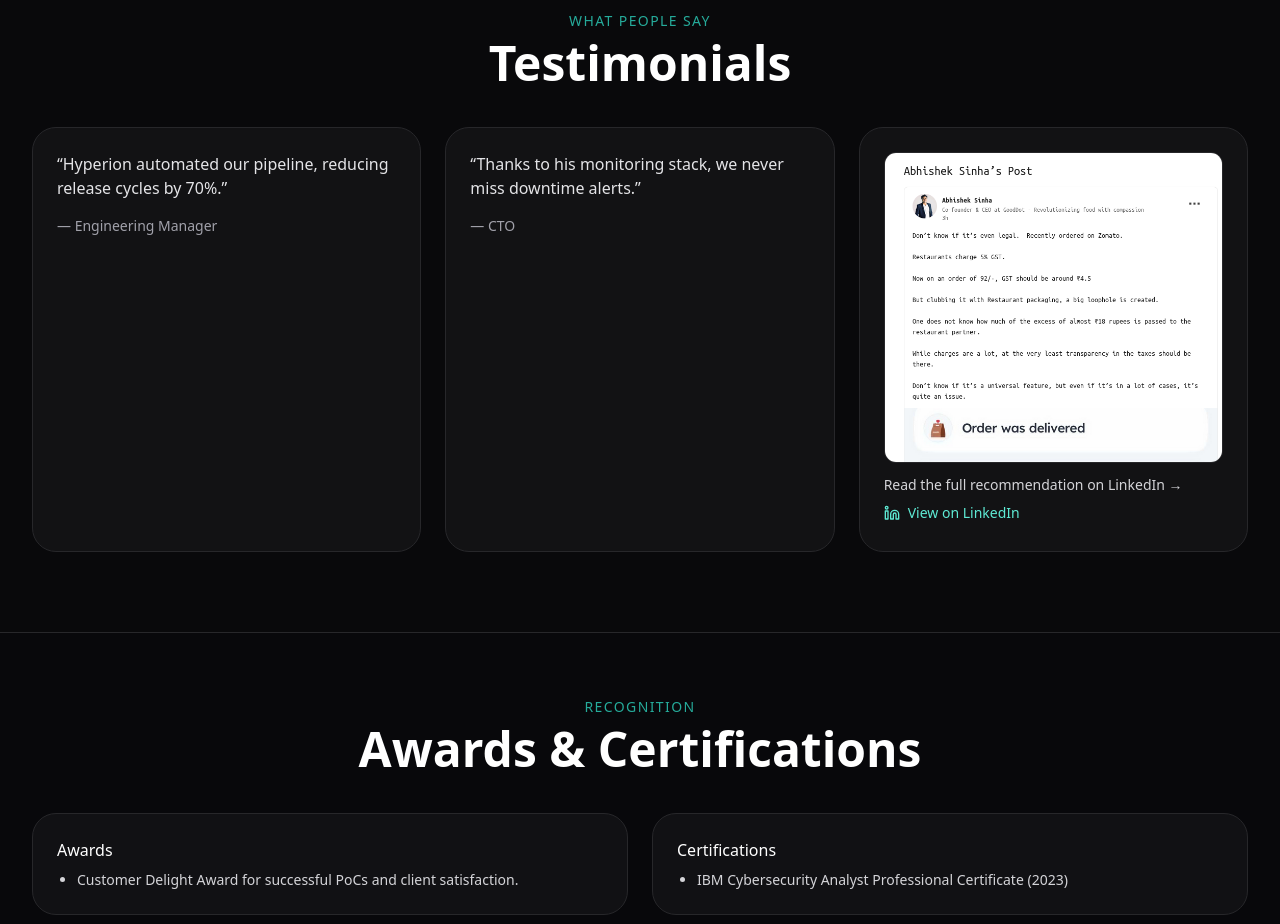
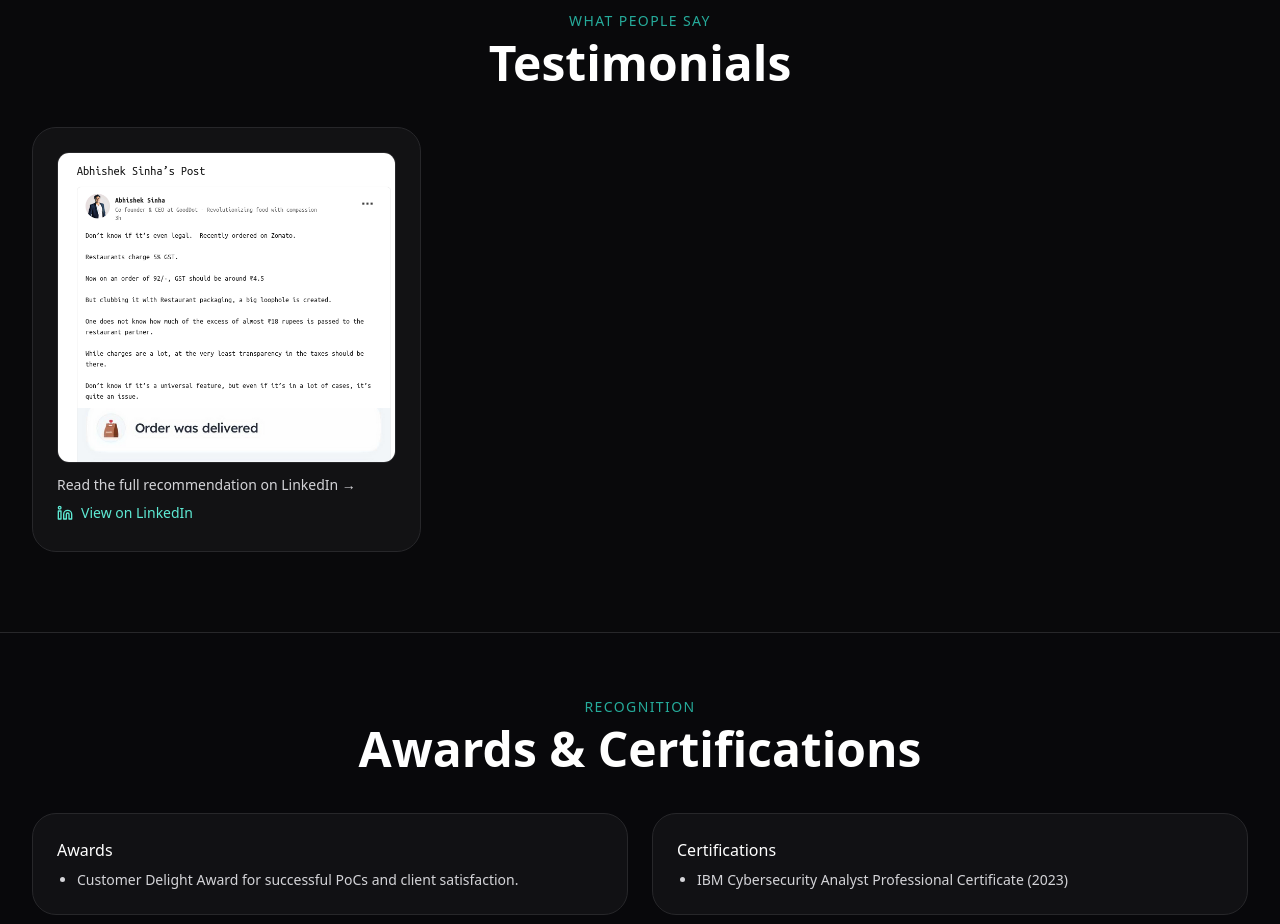
Before and after one commit to vijayshuklaHL/vijayshuklahl.github.io, a React (Vite) app: page / in a window 1280 px wide. Shown: the part 5340-6264 px from the top of the page. Built offline with nearby package versions, Linux system fonts and the light colour scheme.

Commit message:
update placeholders

```diff
--- a/src/App.tsx
+++ b/src/App.tsx
@@ -583,16 +583,16 @@ const Testimonials = () => (
       <div className="grid md:grid-cols-3 gap-6">
         {/* Native testimonials */}
         {[
-          {
-            quote:
-              "Hyperion automated our pipeline, reducing release cycles by 70%.",
-            author: "Engineering Manager",
-          },
-          {
-            quote:
-              "Thanks to his monitoring stack, we never miss downtime alerts.",
-            author: "CTO",
-          },
+          // {
+          //   quote:
+          //     "Hyperion automated our pipeline, reducing release cycles by 70%.",
+          //   author: "Engineering Manager",
+          // },
+          // {
+          //   quote:
+          //     "Thanks to his monitoring stack, we never miss downtime alerts.",
+          //   author: "CTO",
+          // },
         ].map((t, i) => (
           <div
             key={i}
```
